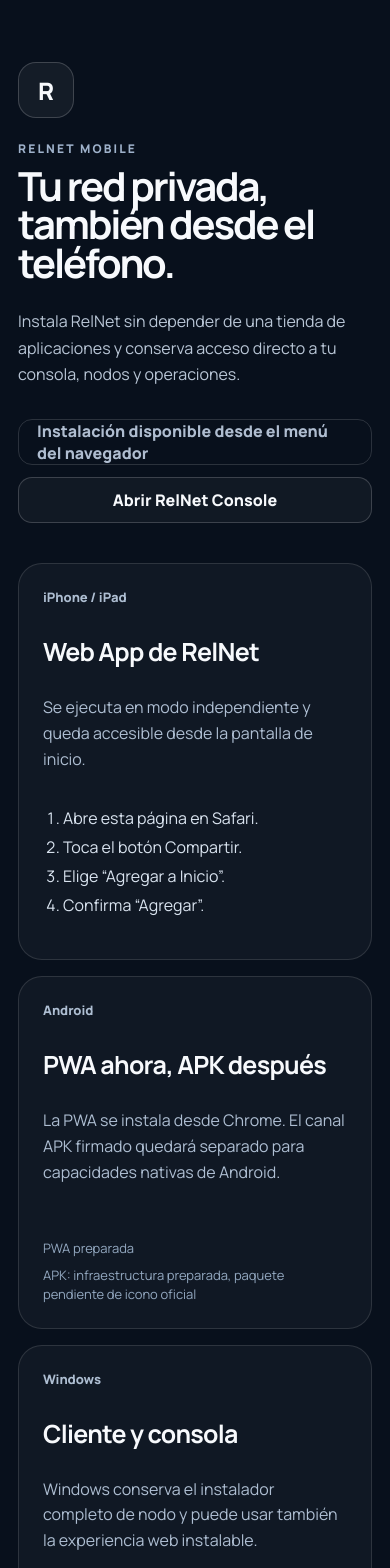
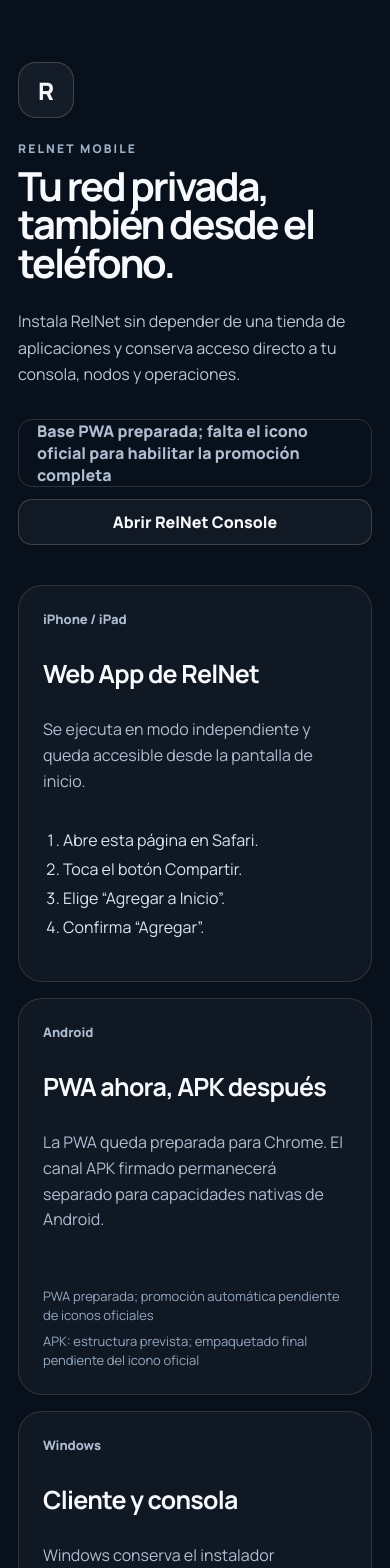
Before and after one commit to ricardomartinez-xcode/Landing, a Next.js app: page /install in a window 390 px wide. Shown: the top 1568 px of the page. Built offline with nearby package versions, Linux system fonts and the light colour scheme.

Commit message:
fix: make mobile platform detection hydration-safe

```diff
--- a/app/install/InstallExperience.tsx
+++ b/app/install/InstallExperience.tsx
@@ -1,6 +1,6 @@
 'use client';
 
-import { useEffect, useMemo, useState } from 'react';
+import { useEffect, useState, useSyncExternalStore } from 'react';
 import styles from './install.module.css';
 
 type InstallPromptEvent = Event & {
@@ -25,15 +25,23 @@ function isStandalone() {
   return window.matchMedia('(display-mode: standalone)').matches || navigatorWithStandalone.standalone === true;
 }
 
+const subscribeStatic = () => () => {};
+
+function subscribeStandalone(callback: () => void) {
+  const media = window.matchMedia('(display-mode: standalone)');
+  media.addEventListener('change', callback);
+  return () => media.removeEventListener('change', callback);
+}
+
 export function InstallExperience() {
-  const [platform, setPlatform] = useState<Platform>('other');
+  const platform = useSyncExternalStore(subscribeStatic, detectPlatform, () => 'other' as Platform);
+  const standalone = useSyncExternalStore(subscribeStandalone, isStandalone, () => false);
   const [installPrompt, setInstallPrompt] = useState<InstallPromptEvent | null>(null);
-  const [installed, setInstalled] = useState(false);
+  const [appInstalled, setAppInstalled] = useState(false);
   const [message, setMessage] = useState('');
+  const installed = standalone || appInstalled;
 
   useEffect(() => {
-    setPlatform(detectPlatform());
-    setInstalled(isStandalone());
 
     const onBeforeInstallPrompt = (event: Event) => {
       event.preventDefault();
@@ -41,7 +49,7 @@ export function InstallExperience() {
     };
 
     const onInstalled = () => {
-      setInstalled(true);
+      setAppInstalled(true);
       setInstallPrompt(null);
       setMessage('RelNet quedó instalado en este dispositivo.');
     };
@@ -55,12 +63,7 @@ export function InstallExperience() {
     };
   }, []);
 
-  const platformName = useMemo(() => {
-    if (platform === 'ios') return 'iPhone / iPad';
-    if (platform === 'android') return 'Android';
-    if (platform === 'windows') return 'Windows';
-    return 'este dispositivo';
-  }, [platform]);
+  const platformName = platform === 'ios' ? 'iPhone / iPad' : platform === 'android' ? 'Android' : platform === 'windows' ? 'Windows' : 'este dispositivo';
 
   const install = async () => {
     if (!installPrompt) return;
@@ -92,7 +95,7 @@ export function InstallExperience() {
           ) : platform === 'ios' ? (
             <a className={styles.primaryButton} href="#ios-instructions">Ver cómo instalar en iPhone</a>
           ) : (
-            <span className={styles.pendingBadge}>Instalación disponible desde el menú del navegador</span>
+            <span className={styles.pendingBadge}>Base PWA preparada; falta el icono oficial para habilitar la promoción completa</span>
           )}
           <a className={styles.secondaryButton} href="https://api.relead.com.mx/console">
             Abrir RelNet Console
@@ -123,13 +126,13 @@ export function InstallExperience() {
             {platform === 'android' ? <small>Este dispositivo</small> : null}
           </div>
           <h2>PWA ahora, APK después</h2>
-          <p>La PWA se instala desde Chrome. El canal APK firmado quedará separado para capacidades nativas de Android.</p>
+          <p>La PWA queda preparada para Chrome. El canal APK firmado permanecerá separado para capacidades nativas de Android.</p>
           {installPrompt ? (
             <button className={styles.cardButton} onClick={install} type="button">Instalar PWA</button>
           ) : (
-            <span className={styles.cardState}>PWA preparada</span>
+            <span className={styles.cardState}>PWA preparada; promoción automática pendiente de iconos oficiales</span>
           )}
-          <span className={styles.cardState}>APK: infraestructura preparada, paquete pendiente de icono oficial</span>
+          <span className={styles.cardState}>APK: estructura prevista; empaquetado final pendiente del icono oficial</span>
         </article>
 
         <article className={`${styles.card} ${platform === 'windows' ? styles.detected : ''}`}>
```
